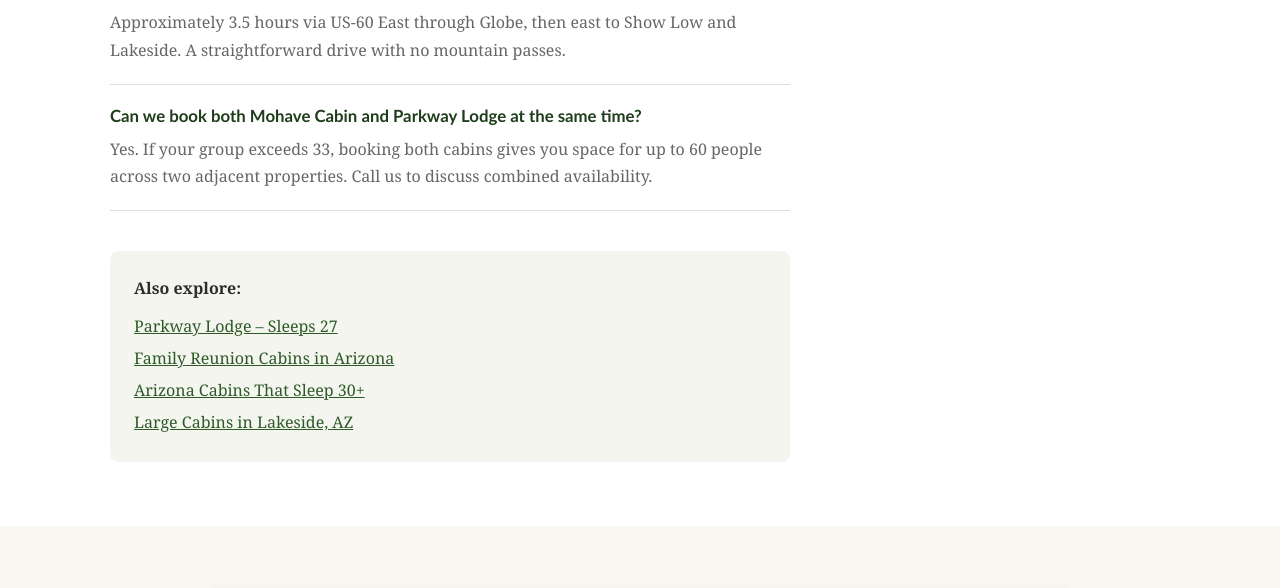
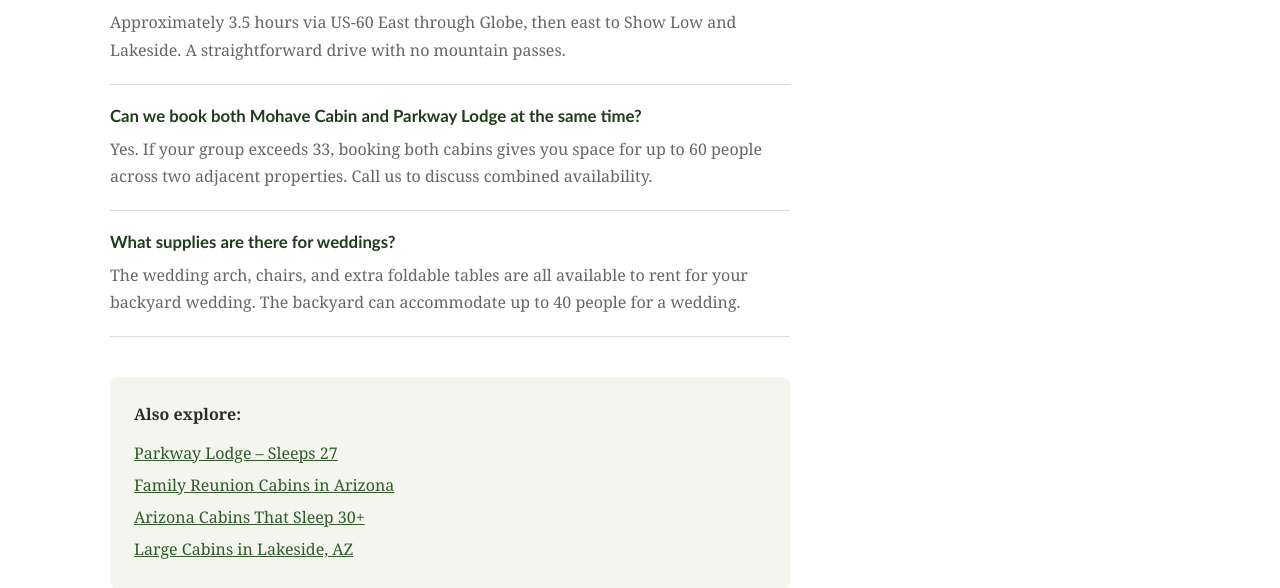
Before and after one commit to shiloh-lundahl/arizonafamilycabins, a Flask app: page /mohave-cabin-treehouse/ in a window 1280 px wide. Shown: the part 5472-6060 px from the top of the page. Run offline with Flask 3, Linux system fonts and the light colour scheme; data that the repository does not hold is empty; some libraries are stand-ins or nearby versions.

Commit message:
Add wedding-supplies FAQ to Mohave Cabin page (arch, chairs, tables rental; 40-guest max)

```diff
--- a/templates/property_mohave_cabin.html
+++ b/templates/property_mohave_cabin.html
@@ -179,6 +179,10 @@
             <h3>Can we book both Mohave Cabin and Parkway Lodge at the same time?</h3>
             <p>Yes. If your group exceeds 33, booking both cabins gives you space for up to 60 people across two adjacent properties. Call us to discuss combined availability.</p>
           </div>
+          <div class="faq-item">
+            <h3>What supplies are there for weddings?</h3>
+            <p>The wedding arch, chairs, and extra foldable tables are all available to rent for your backyard wedding. The backyard can accommodate up to 40 people for a wedding.</p>
+          </div>
         </div>
 
         <div style="margin-top:40px;padding:24px;background:var(--light);border-radius:8px;">
```
